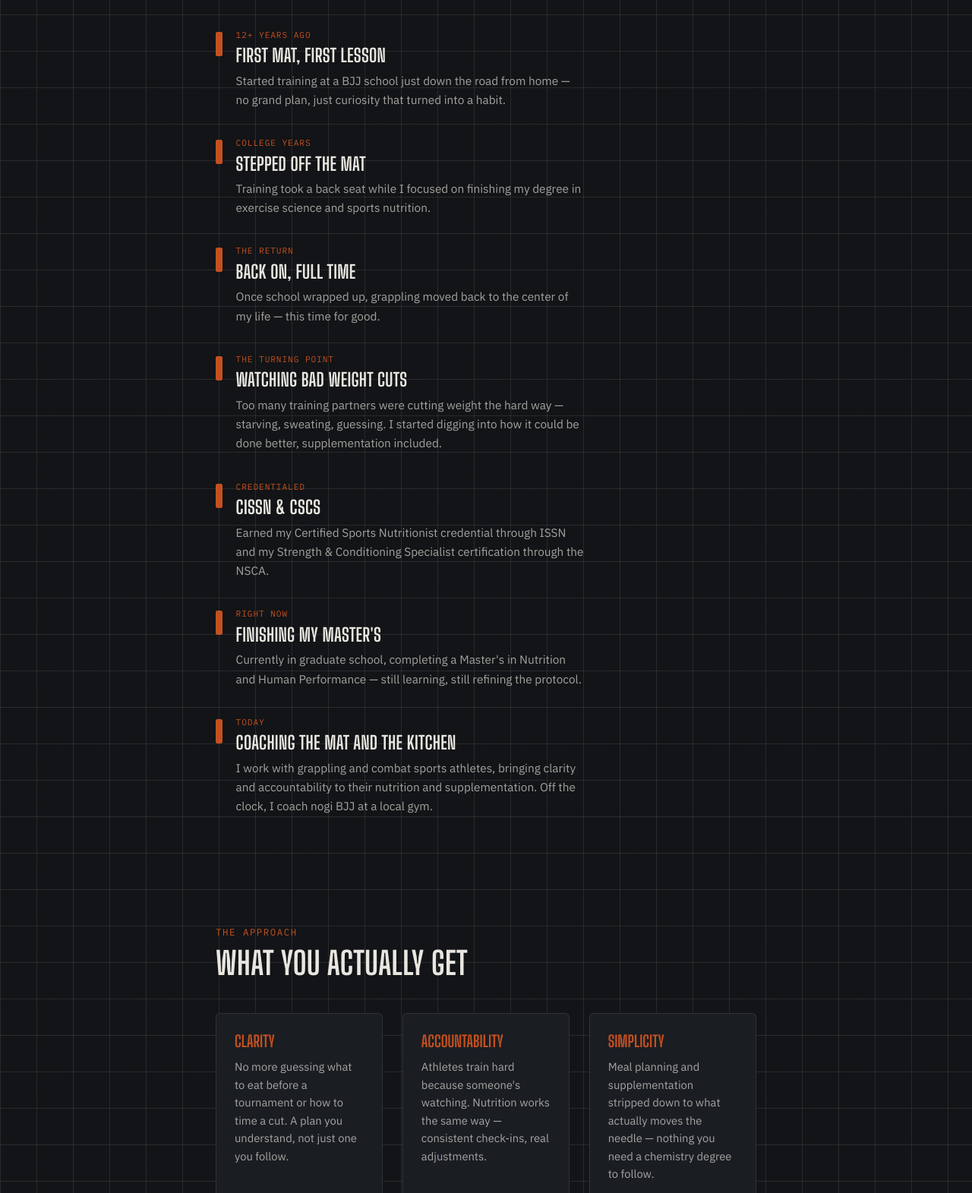
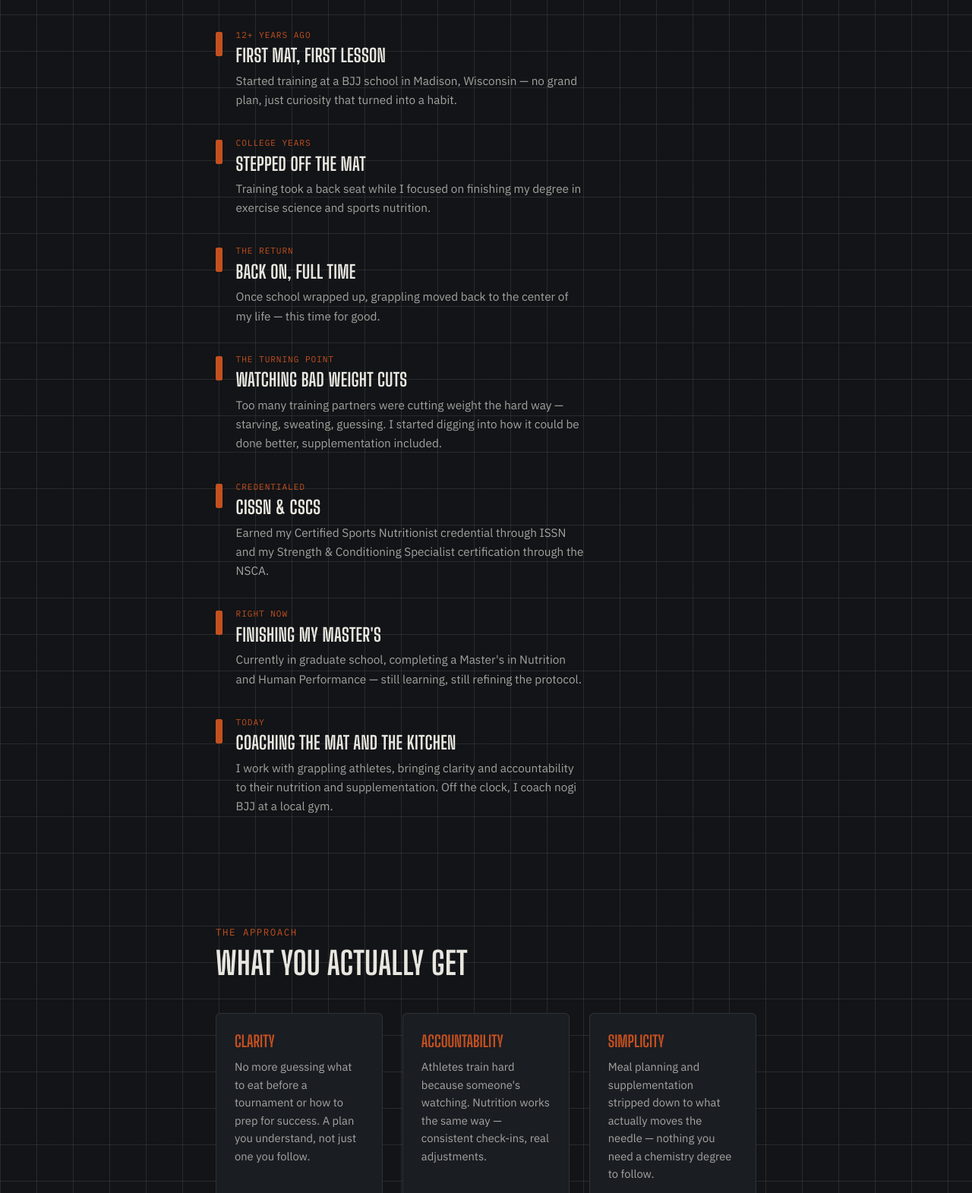
Before and after one commit to GrapplingProtocol/grappling-protocol, a plain HTML site: page index.html in a window 1280 px wide. Shown: the part 749-2320 px from the top of the page at 76% size. Drawn offline with Linux system fonts and the light colour scheme.

Commit message:
Update index.html

```diff
--- a/index.html
+++ b/index.html
@@ -107,7 +107,7 @@
   <header class="hero">
     <p class="kicker">Sports Nutrition × BJJ Coaching</p>
     <h1>Grappling<br><em>Protocol</em></h1>
-    <p class="lede">Twelve-plus years on the mat. A few hard-earned credentials. One job: make nutrition the easiest part of your training.</p>
+    <p class="lede">Twelve-plus years on the mat. Consistently Learning. One job: make nutrition the easiest part of your training.</p>
   </header>
 
   <div class="tape reveal">
@@ -144,7 +144,7 @@
         <div class="entry-body">
           <div class="tag">12+ years ago</div>
           <h3>First mat, first lesson</h3>
-          <p>Started training at a BJJ school just down the road from home — no grand plan, just curiosity that turned into a habit.</p>
+          <p>Started training at a BJJ school in Madison, Wisconsin — no grand plan, just curiosity that turned into a habit.</p>
         </div>
       </div>
       <div class="entry reveal">
@@ -192,7 +192,7 @@
         <div class="entry-body">
           <div class="tag">Today</div>
           <h3>Coaching the mat and the kitchen</h3>
-          <p>I work with grappling and combat sports athletes, bringing clarity and accountability to their nutrition and supplementation. Off the clock, I coach nogi BJJ at a local gym.</p>
+          <p>I work with grappling athletes, bringing clarity and accountability to their nutrition and supplementation. Off the clock, I coach nogi BJJ at a local gym.</p>
         </div>
       </div>
     </div>
@@ -206,7 +206,7 @@
     <div class="pillars">
       <div class="pillar reveal">
         <h3>Clarity</h3>
-        <p>No more guessing what to eat before a tournament or how to time a cut. A plan you understand, not just one you follow.</p>
+        <p>No more guessing what to eat before a tournament or how to prep for success. A plan you understand, not just one you follow.</p>
       </div>
       <div class="pillar reveal">
         <h3>Accountability</h3>
```
